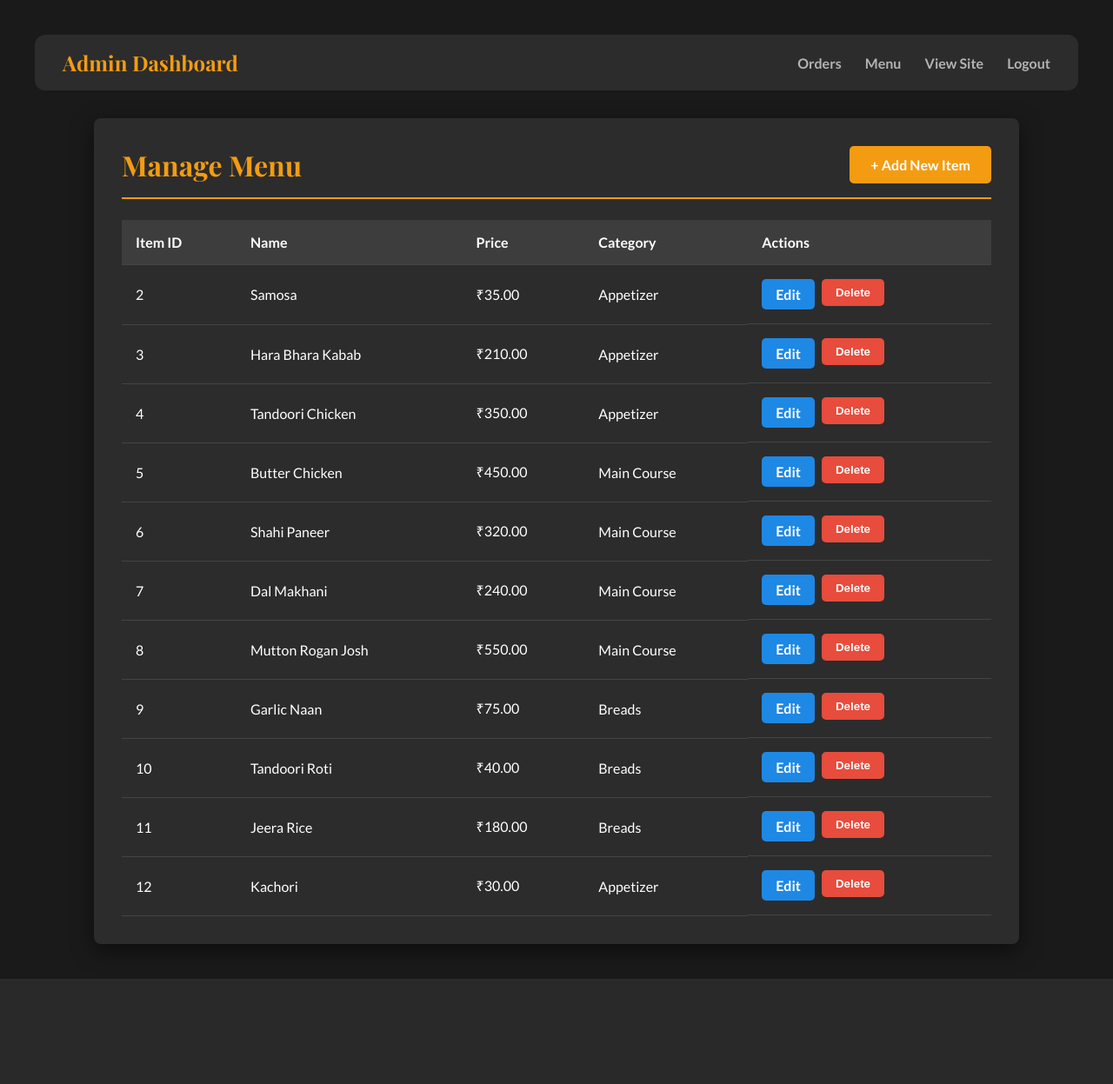
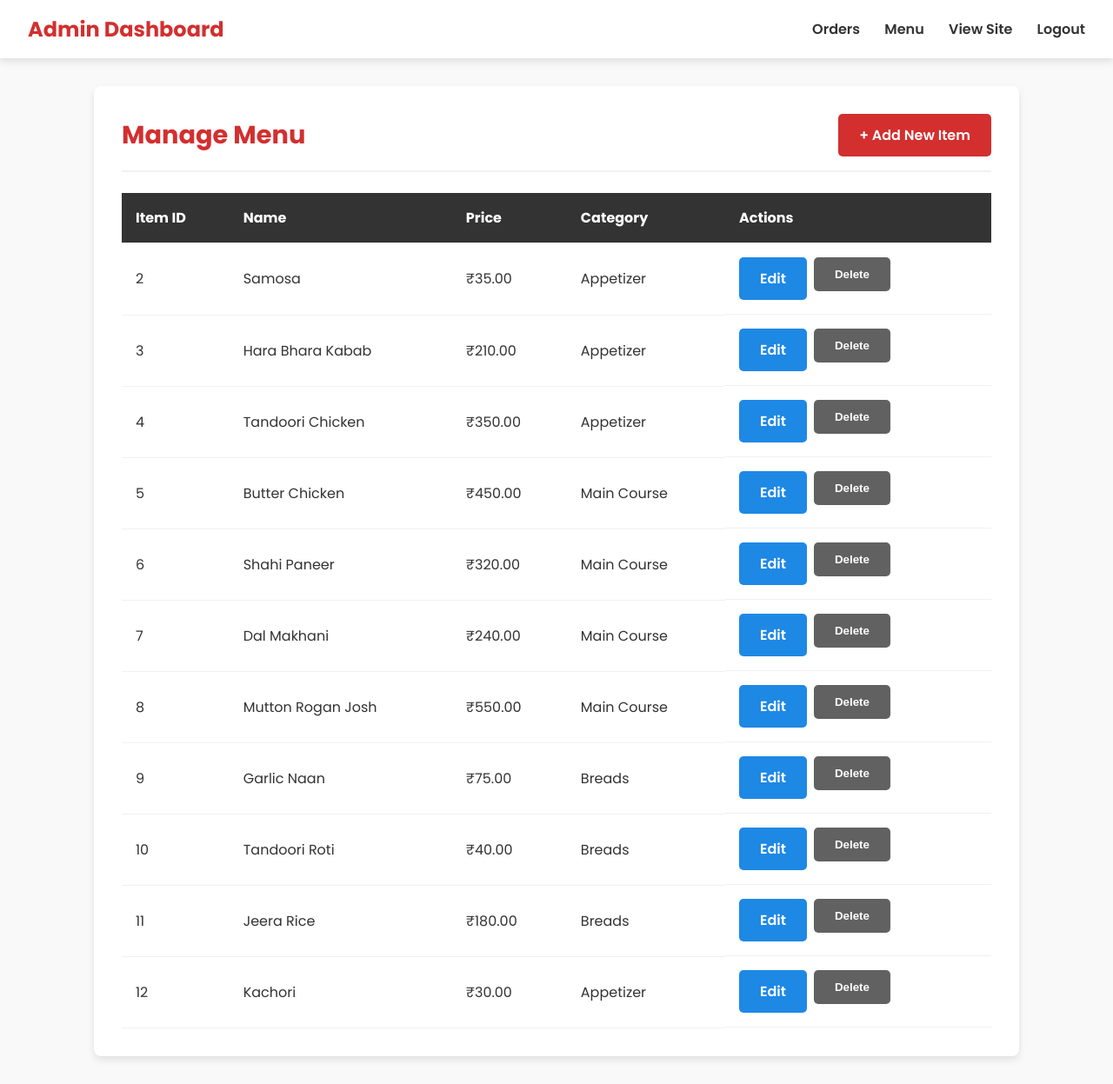
Before and after one commit to SohamServes/sandeep-restaurant, a Flask app: page /admin/menu in a window 1280 px wide. Shown: the whole page at 87% size. Before the commit the page ends 1126 px from the top, so only its background shows below. Run offline with Flask 3, Linux system fonts and the light colour scheme; the visitor is signed in with stand-in values (Sample User, id 1); data comes from the database, SQL or seed files in the repository.

Commit message:
Add files via upload
Redesign admin dashboard to match main theme

```diff
--- a/templates/admin_menu.html
+++ b/templates/admin_menu.html
@@ -5,70 +5,59 @@
     <meta name="viewport" content="width=device-width, initial-scale=1.0">
     <title>Admin - Manage Menu</title>
     <style>
-        @import url('https://fonts.googleapis.com/css2?family=Playfair+Display:wght@700&family=Lato:wght@400;700&display=swap');
+        @import url('https://fonts.googleapis.com/css2?family=Poppins:wght@400;600;700&display=swap');
         :root {
-            --bg-color: #1a1a1a;
-            --card-color: #2c2c2c;
-            --primary-text: #ffffff;
-            --secondary-text: #b3b3b3;
-            --accent-color: #f39c12;
-            --border-radius: 12px;
-            --box-shadow: 0 8px 25px rgba(0, 0, 0, 0.5);
-            --blue-color: #1e88e5;
-            --red-color: #e74c3c;
+            --primary-color: #d32f2f;
+            --secondary-color: #f1f1f1;
+            --background-color: #f9f9f9;
+            --text-color: #333;
+            --card-shadow: 0 4px 8px rgba(0,0,0,0.1);
         }
         body {
-            font-family: 'Lato', sans-serif;
-            background-color: var(--bg-color);
-            color: var(--primary-text);
+            font-family: 'Poppins', sans-serif;
+            background-color: var(--background-color);
+            color: var(--text-color);
             margin: 0;
-            padding: 40px;
         }
         .navbar {
             display: flex;
             justify-content: space-between;
             align-items: center;
             padding: 1rem 2rem;
-            background-color: var(--card-color);
-            border-radius: var(--border-radius);
-            margin-bottom: 2rem;
+            background-color: #fff;
+            box-shadow: var(--card-shadow);
         }
         .navbar .logo {
-            font-family: 'Playfair Display', serif;
             font-size: 1.5rem;
             font-weight: 700;
-            color: var(--accent-color);
+            color: var(--primary-color);
         }
         .navbar a {
             text-decoration: none;
-            color: var(--secondary-text);
+            color: var(--text-color);
             margin-left: 1.5rem;
             font-weight: 600;
-            transition: color 0.3s ease;
-        }
-        .navbar a:hover {
-            color: var(--accent-color);
         }
         .container {
             padding: 2rem;
             max-width: 1000px;
-            margin: 0 auto;
-            background-color: var(--card-color);
+            margin: 2rem auto;
+            background-color: #fff;
             border-radius: 8px;
-            box-shadow: var(--box-shadow);
+            box-shadow: var(--card-shadow);
         }
         .header {
             display: flex;
             justify-content: space-between;
             align-items: center;
             margin-bottom: 1.5rem;
-            border-bottom: 2px solid var(--accent-color);
+            border-bottom: 2px solid var(--secondary-color);
             padding-bottom: 1rem;
         }
         .header h1 {
-            font-family: 'Playfair Display', serif;
-            color: var(--accent-color);
+            color: var(--primary-color);
             margin: 0;
+            font-size: 1.8rem;
         }
         .btn {
             padding: 0.75rem 1.5rem;
@@ -77,36 +66,63 @@
             cursor: pointer;
             font-weight: 600;
             text-decoration: none;
-            transition: transform 0.2s ease;
-        }
-        .btn:hover {
-            transform: scale(1.05);
         }
         .btn-primary {
-            background-color: var(--accent-color);
-            color: var(--primary-text);
+            background-color: var(--primary-color);
+            color: #fff;
+        }
+        /* Make the table container scrollable */
+        .table-container {
+            overflow-x: auto;
         }
         table {
             width: 100%;
             border-collapse: collapse;
+            min-width: 600px; /* Prevents table from squishing too much */
         }
         th, td {
             padding: 1rem;
             text-align: left;
-            border-bottom: 1px solid #444;
+            border-bottom: 1px solid var(--secondary-color);
         }
         thead {
-            background-color: #3d3d3d;
+            background-color: #333;
+            color: #fff;
         }
         .actions {
             display: flex;
         }
-        .actions .btn, .actions button {
+        .actions .btn, .actions form {
             margin-right: 0.5rem;
-            padding: 0.5rem 1rem;
         }
-        .btn-edit { background-color: var(--blue-color); color: #fff; }
-        .btn-delete { background-color: var(--red-color); color: #fff; }
+        .btn-edit { background-color: #1e88e5; color: #fff; }
+        .btn-delete { background-color: #616161; color: #fff; }
+
+        /* 2. NEW: Media query for mobile screens */
+        @media (max-width: 768px) {
+            body {
+                padding: 0;
+            }
+            .navbar {
+                flex-direction: column;
+                padding: 1rem;
+            }
+            .navbar .logo {
+                margin-bottom: 0.5rem;
+            }
+            .container {
+                margin: 0;
+                padding: 1rem;
+                border-radius: 0;
+                box-shadow: none;
+            }
+            .header {
+                flex-direction: column;
+            }
+            .header h1 {
+                margin-bottom: 1rem;
+            }
+        }
     </style>
 </head>
 <body>
@@ -125,6 +141,7 @@
             <h1>Manage Menu</h1>
             <a href="{{ url_for('add_menu_item') }}" class="btn btn-primary">+ Add New Item</a>
         </div>
+        <div class="table-container">
             <table>
                 <thead>
                     <tr>
@@ -153,5 +170,6 @@
                 </tbody>
             </table>
         </div>
+    </div>
 </body>
 </html>
```
Also changed, not shown: templates/add_item.html (+22 -1 lines), templates/admin_orders.html (+26 -4 lines), templates/edit_item.html (+22 -1 lines). Lines whose indentation alone changed are shown as unchanged.
